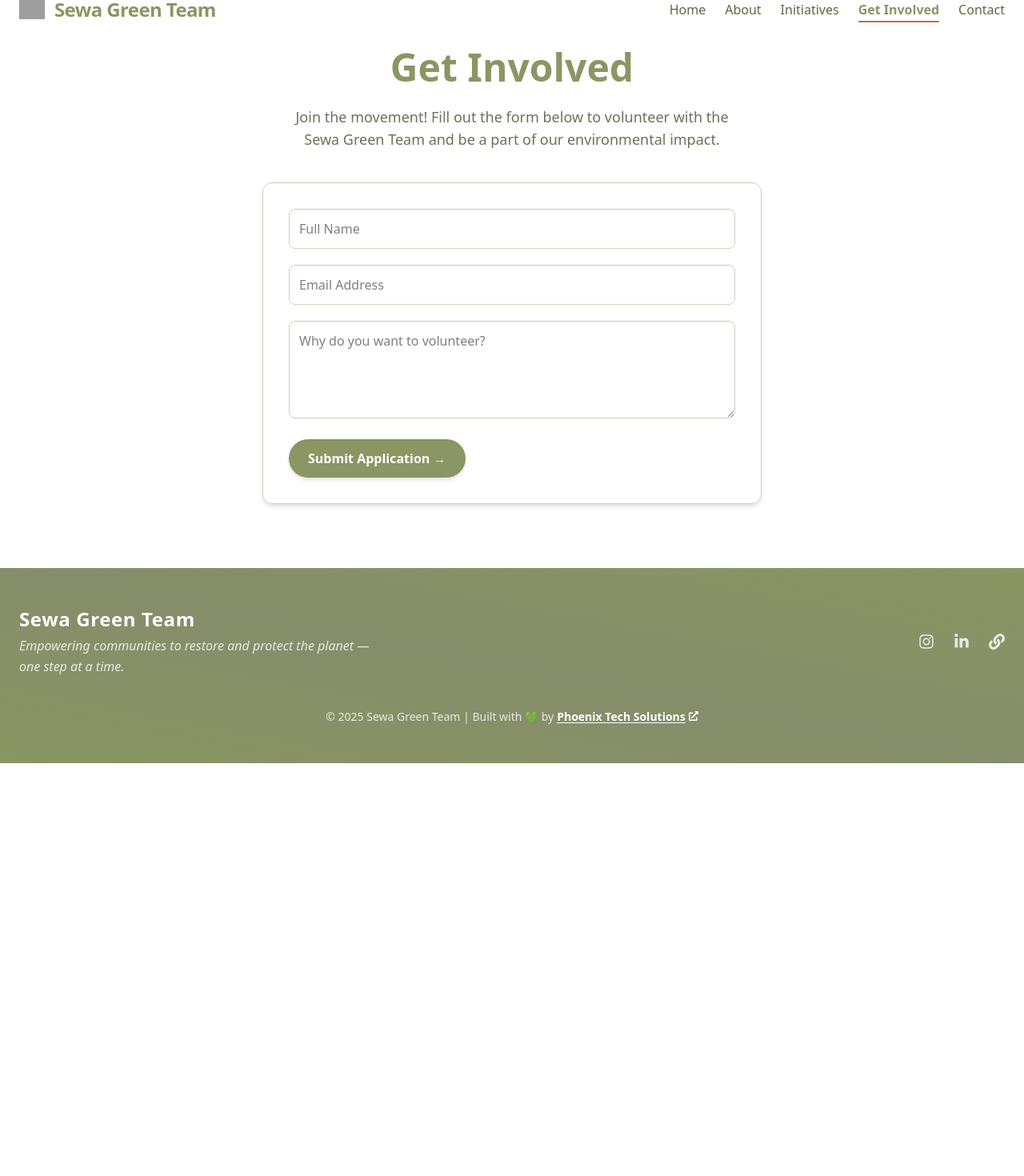
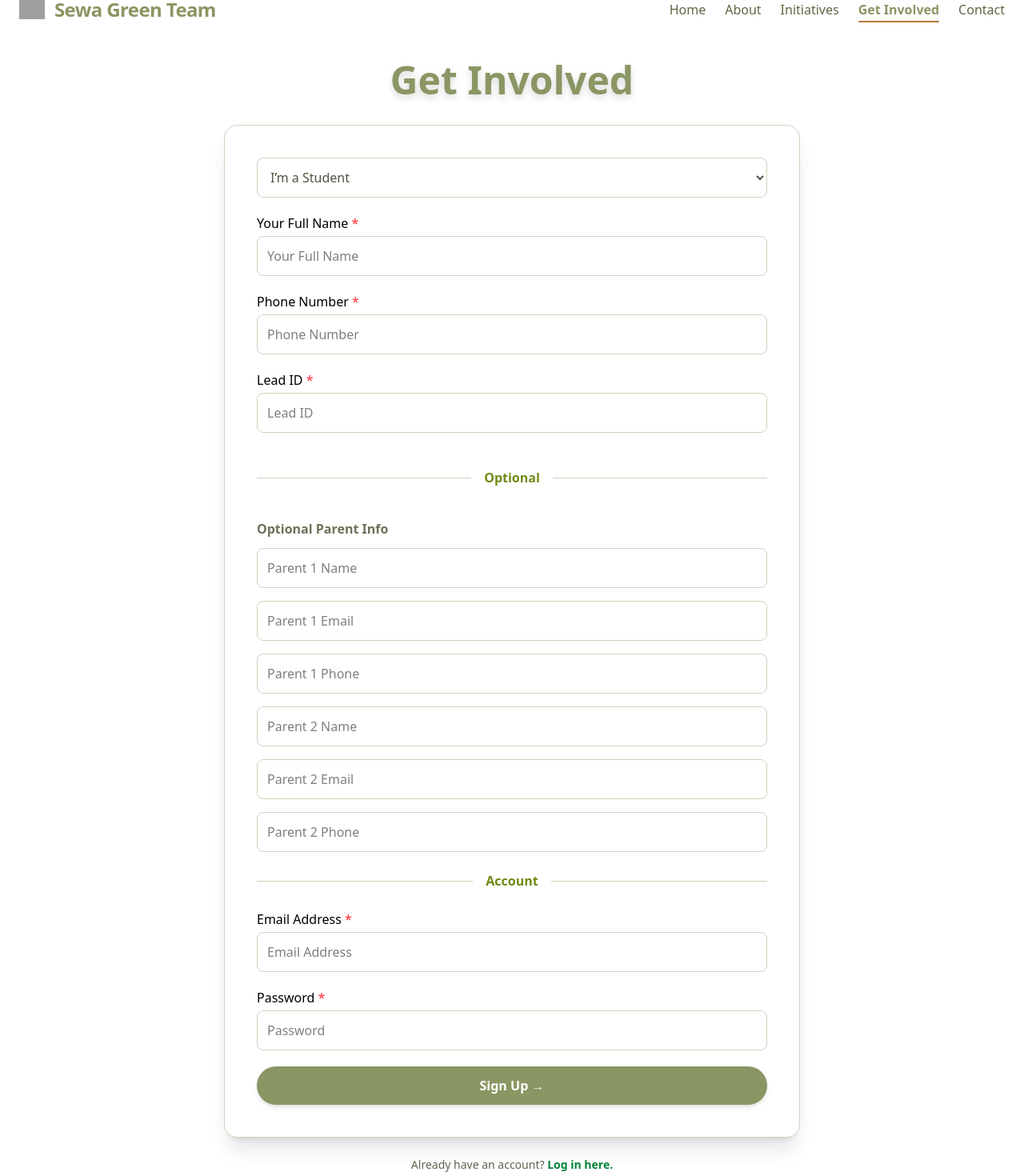
Before and after one commit to rebanto/sewa-green-team, a React (Vite) app: page /get-involved in a window 1280 px wide. Shown: the part 20-1490 px from the top of the page at 80% size. Before the commit the page ends 974 px from the top, so only its background shows below. Built offline with nearby package versions, Linux system fonts and the light colour scheme; grey boxes are pictures that could not be loaded.

Commit message:
feat: set up supabase db and created login/sign up page

```diff
--- a/package.json
+++ b/package.json
@@ -14,6 +14,7 @@
     "@lottiefiles/react-lottie-player": "^3.6.0",
     "@react-three/drei": "^10.2.0",
     "@react-three/fiber": "^9.1.2",
+    "@supabase/supabase-js": "^2.50.0",
     "@tailwindcss/vite": "^4.1.10",
     "framer-motion": "^12.17.3",
     "howler": "^2.2.4",
--- a/src/index.css
+++ b/src/index.css
@@ -8,3 +8,9 @@ h1, h2, h3, h4, h5, h6, p, span, div, li, ul, ol, label {
 html {
   scroll-behavior: smooth;
 }
+
+@layer components {
+  .formInput {
+    @apply w-full p-3 rounded-lg border border-[#cdd1bc] focus:ring-2 focus:ring-[#8a9663] transition duration-300;
+  }
+}
--- /dev/null
+++ b/src/lib/supabaseClient.ts
@@ -0,0 +1,6 @@
+import { createClient } from '@supabase/supabase-js'
+
+const supabaseUrl = 'https://mkrvorkertmhgtsnougw.supabase.co'
+const supabaseKey = 'eyJhbGciOiJIUzI1NiIsInR5cCI6IkpXVCJ9.eyJpc3MiOiJzdXBhYmFzZSIsInJlZiI6Im1rcnZvcmtlcnRtaGd0c25vdWd3Iiwicm9sZSI6ImFub24iLCJpYXQiOjE3NTA0Mjg1NDUsImV4cCI6MjA2NjAwNDU0NX0.apzPaLSKxlaxBqIh1z2zZRkr0TX-Ig3J6Ins7u7dlmc'
+
+export const supabase = createClient(supabaseUrl, supabaseKey)
--- a/src/pages/GetInvolved.tsx
+++ b/src/pages/GetInvolved.tsx
@@ -1,46 +1,190 @@
-import { motion } from "framer-motion";
+import { useState } from "react";
+import { motion, AnimatePresence } from "framer-motion";
+import { supabase } from "../lib/supabaseClient";
 
 const GetInvolved = () => {
+  const [isLogin, setIsLogin] = useState(false);
+  const [formData, setFormData] = useState({
+    full_name: "",
+    email: "",
+    password: "",
+    phone: "",
+    lead_id: "",
+    role: "STUDENT",
+    parent_1_name: "",
+    parent_1_email: "",
+    parent_1_phone: "",
+    parent_2_name: "",
+    parent_2_email: "",
+    parent_2_phone: "",
+    student_name: "",
+    student_email: "",
+    student_phone: "",
+  });
+
+  const handleChange = (e: React.ChangeEvent<HTMLInputElement | HTMLSelectElement>) => {
+    setFormData({ ...formData, [e.target.name]: e.target.value });
+  };
+
+  const handleSubmit = async (e: React.FormEvent) => {
+    e.preventDefault();
+    if (isLogin) {
+      const { error } = await supabase.auth.signInWithPassword({
+        email: formData.email,
+        password: formData.password,
+      });
+      if (error) alert(error.message);
+    } else {
+      const { data, error: signUpError } = await supabase.auth.signUp({
+        email: formData.email,
+        password: formData.password,
+      });
+
+      if (signUpError || !data.user) {
+        alert(signUpError?.message || "Signup failed");
+        return;
+      }
+
+      const { error: dbError } = await supabase.from("users").insert({
+        id: data.user.id,
+        full_name: formData.full_name,
+        email: formData.email,
+        phone: formData.phone,
+        lead_id: formData.lead_id,
+        role: formData.role,
+        parent_1_name: formData.role === "STUDENT" ? formData.parent_1_name || null : null,
+        parent_1_email: formData.role === "STUDENT" ? formData.parent_1_email || null : null,
+        parent_1_phone: formData.role === "STUDENT" ? formData.parent_1_phone || null : null,
+        parent_2_name: formData.role === "STUDENT" ? formData.parent_2_name || null : null,
+        parent_2_email: formData.role === "STUDENT" ? formData.parent_2_email || null : null,
+        parent_2_phone: formData.role === "STUDENT" ? formData.parent_2_phone || null : null,
+        student_name: formData.role === "PARENT" ? formData.student_name || null : null,
+        student_email: formData.role === "PARENT" ? formData.student_email || null : null,
+        student_phone: formData.role === "PARENT" ? formData.student_phone || null : null,
+      });
+
+      if (dbError) alert(dbError.message);
+      else alert("Registration successful. Await approval.");
+    }
+  };
+
   return (
+    <div className="relative">
+
       <motion.div
         initial={{ opacity: 0, y: 40 }}
         animate={{ opacity: 1, y: 0 }}
-      transition={{ duration: 0.7, ease: "easeOut" }}
-      className="max-w-2xl mx-auto px-6 py-20"
+        transition={{ duration: 0.8, ease: "easeOut" }}
+        className="max-w-3xl mx-auto px-6 py-24"
       >
-      <h1 className="text-5xl font-extrabold text-[#8a9663] mb-6 text-center">
-        Get Involved
-      </h1>
-      <p className="text-lg text-[#6b725a] text-center mb-10 max-w-xl mx-auto">
-        Join the movement! Fill out the form below to volunteer with the Sewa Green Team and be a part of our environmental impact.
-      </p>
-      <form className="space-y-5 bg-white/80 border border-[#cdd1bc] p-8 rounded-xl shadow-md backdrop-blur-sm">
-        <input
-          className="w-full p-3 rounded-lg border border-[#cdd1bc] focus:outline-none focus:ring-2 focus:ring-green-400 transition"
-          placeholder="Full Name"
-          type="text"
-          required
-        />
-        <input
-          className="w-full p-3 rounded-lg border border-[#cdd1bc] focus:outline-none focus:ring-2 focus:ring-green-400 transition"
-          placeholder="Email Address"
-          type="email"
-          required
-        />
-        <textarea
-          className="w-full p-3 rounded-lg border border-[#cdd1bc] focus:outline-none focus:ring-2 focus:ring-green-400 transition"
-          placeholder="Why do you want to volunteer?"
-          rows={4}
-          required
-        />
+        <motion.h1
+          className="text-5xl font-extrabold text-center text-[#8a9663] drop-shadow-lg mb-8"
+          whileHover={{ scale: 1.02 }}
+        >
+          {isLogin ? "Welcome Back" : "Get Involved"}
+        </motion.h1>
+
+        <motion.form
+          onSubmit={handleSubmit}
+          initial={{ opacity: 0 }}
+          animate={{ opacity: 1 }}
+          transition={{ delay: 0.2 }}
+          className="space-y-5 bg-white/90 border border-[#cdd1bc] p-10 rounded-2xl shadow-xl backdrop-blur-xl"
+        >
+          {!isLogin && (
+            <>
+              <select
+                name="role"
+                onChange={handleChange}
+                value={formData.role}
+                className="w-full p-3 rounded-lg border border-[#cdd1bc] bg-white text-[#4d5640] font-medium"
+              >
+                <option value="STUDENT">I’m a Student</option>
+                <option value="PARENT">I’m a Parent</option>
+              </select>
+
+              <label className="block font-medium mb-1" htmlFor="full_name">Your Full Name <span className="text-red-500">*</span></label>
+              <input id="full_name" name="full_name" onChange={handleChange} value={formData.full_name} placeholder="Your Full Name" required className="formInput" />
+              <label className="block font-medium mb-1" htmlFor="phone">Phone Number <span className="text-red-500">*</span></label>
+              <input id="phone" name="phone" onChange={handleChange} value={formData.phone} placeholder="Phone Number" required className="formInput" />
+              <label className="block font-medium mb-1" htmlFor="lead_id">Lead ID <span className="text-red-500">*</span></label>
+              <input id="lead_id" name="lead_id" onChange={handleChange} value={formData.lead_id} placeholder="Lead ID" required className="formInput" />
+
+              {/* Divider before optional info */}
+              <div className="w-full flex items-center my-6">
+                <div className="flex-grow h-px bg-[#cdd1bc]" />
+                <span className="mx-4 text-[#6e8b15] font-semibold">Optional</span>
+                <div className="flex-grow h-px bg-[#cdd1bc]" />
+              </div>
+
+              <AnimatePresence>
+                {formData.role === "STUDENT" && (
+                  <motion.div
+                    key="parentInfo"
+                    initial={{ opacity: 0, y: 20 }}
+                    animate={{ opacity: 1, y: 0 }}
+                    exit={{ opacity: 0, y: -20 }}
+                    className="pt-4"
+                  >
+                    <p className="font-semibold text-[#6b725a] mb-3">Optional Parent Info</p>
+                    <input name="parent_1_name" onChange={handleChange} value={formData.parent_1_name} placeholder="Parent 1 Name" className="formInput mb-4" />
+                    <input name="parent_1_email" onChange={handleChange} value={formData.parent_1_email} placeholder="Parent 1 Email" className="formInput mb-4" />
+                    <input name="parent_1_phone" onChange={handleChange} value={formData.parent_1_phone} placeholder="Parent 1 Phone" className="formInput mb-4" />
+                    <input name="parent_2_name" onChange={handleChange} value={formData.parent_2_name} placeholder="Parent 2 Name" className="formInput mb-4" />
+                    <input name="parent_2_email" onChange={handleChange} value={formData.parent_2_email} placeholder="Parent 2 Email" className="formInput mb-4" />
+                    <input name="parent_2_phone" onChange={handleChange} value={formData.parent_2_phone} placeholder="Parent 2 Phone" className="formInput" />
+                  </motion.div>
+                )}
+
+                {formData.role === "PARENT" && (
+                  <motion.div
+                    key="studentInfo"
+                    initial={{ opacity: 0, y: 20 }}
+                    animate={{ opacity: 1, y: 0 }}
+                    exit={{ opacity: 0, y: -20 }}
+                    className="pt-4"
+                  >
+                    <p className="font-semibold text-[#6b725a] mb-3">Optional Student Info</p>
+                    <input name="student_name" onChange={handleChange} value={formData.student_name} placeholder="Student Name" className="formInput mb-4" />
+                    <input name="student_email" onChange={handleChange} value={formData.student_email} placeholder="Student Email" className="formInput mb-4" />
+                    <input name="student_phone" onChange={handleChange} value={formData.student_phone} placeholder="Student Phone" className="formInput mb-4" />
+                  </motion.div>
+                )}
+              </AnimatePresence>
+            </>
+          )}
+
+          {/* Divider before email/password */}
+          <div className="w-full flex items-center my-6">
+            <div className="flex-grow h-px bg-[#cdd1bc]" />
+            <span className="mx-4 text-[#6e8b15] font-semibold">Account</span>
+            <div className="flex-grow h-px bg-[#cdd1bc]" />
+          </div>
+
+          <label className="block font-medium mb-1" htmlFor="email">Email Address <span className="text-red-500">*</span></label>
+          <input id="email" name="email" onChange={handleChange} value={formData.email} placeholder="Email Address" type="email" required className="formInput" />
+          <label className="block font-medium mb-1" htmlFor="password">Password <span className="text-red-500">*</span></label>
+          <input id="password" name="password" onChange={handleChange} value={formData.password} placeholder="Password" type="password" required className="formInput" />
+
           <button
             type="submit"
-          className="bg-[#8a9663] text-white font-semibold px-6 py-3 rounded-full hover:bg-[#73814f] transition duration-300 shadow-md hover:shadow-lg"
+            className="bg-[#8a9663] text-white font-semibold px-6 py-3 rounded-full hover:bg-[#73814f] transition duration-300 shadow-md hover:shadow-lg w-full"
           >
-          Submit Application →
+            {isLogin ? "Log In →" : "Sign Up →"}
           </button>
-      </form>
+        </motion.form>
+
+        <p className="mt-6 text-center text-sm text-[#5e6651]">
+          {isLogin ? "Don't have an account?" : "Already have an account?"}{" "}
+          <button
+            onClick={() => setIsLogin(!isLogin)}
+            className="text-green-700 font-semibold hover:underline transition"
+          >
+            {isLogin ? "Sign up here." : "Log in here."}
+          </button>
+        </p>
       </motion.div>
+    </div>
   );
 };
 
```
Also changed, not shown: 1 other file (tests, documents, lock files or other folders). Lines whose indentation alone changed are shown as unchanged.
